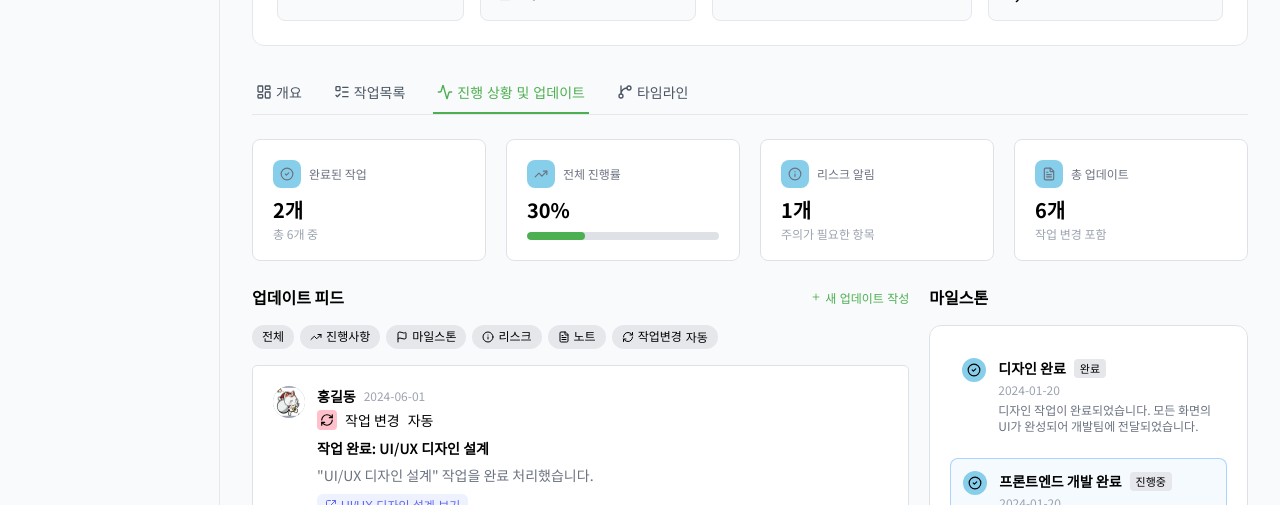
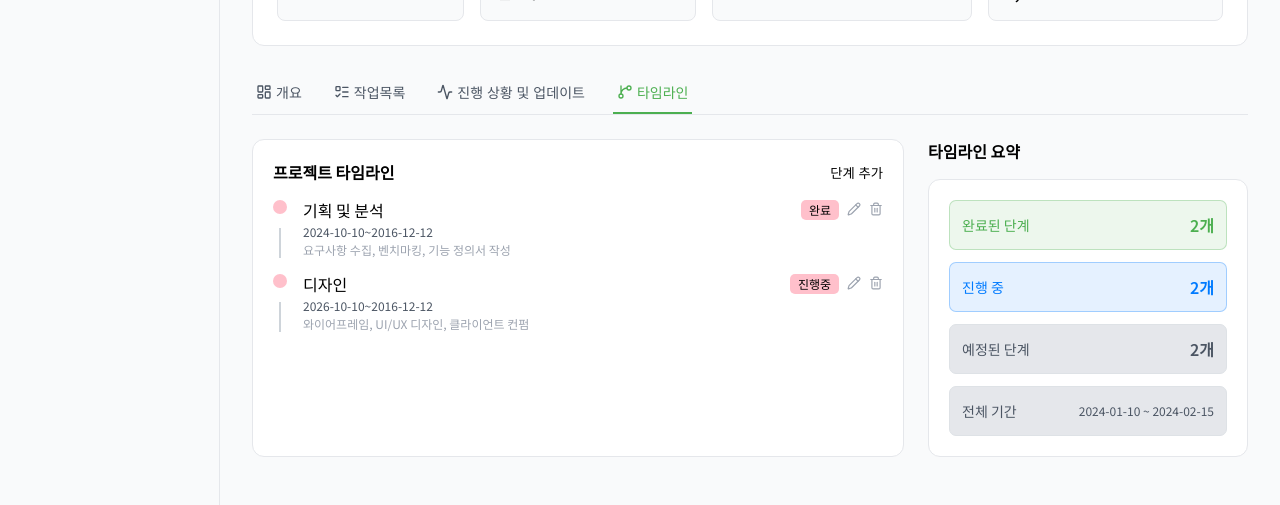
Before and after one commit to zingZZi/timely, a React (Vite) app: page /projects/detail/1 in a window 1280 px wide. Shown: the part 295-800 px from the top of the page. Built offline with nearby package versions, Linux system fonts and the light colour scheme; no server answers; sample sign-in values are in the browser's storage; a web font is replaced by a local one.

Commit message:
타임라인 부분 레이아웃 작업

```diff
--- a/src/pages/projects/detail/ProjectDetail.jsx
+++ b/src/pages/projects/detail/ProjectDetail.jsx
@@ -29,7 +29,7 @@ function ProjectDetail() {
     },
     { icon: <GitBranch />, menu: "타임라인", component: <TimelineTab /> },
   ];
-  const [activeBtn, setActiveBtn] = useState(2);
+  const [activeBtn, setActiveBtn] = useState(3);
   return (
     <>
       <BackPageLink to="/projects">프로젝트페이지로 돌아가기</BackPageLink>
--- a/src/pages/projects/detail/tabs/ProgressUpdate/UpdateFeedCard.jsx
+++ b/src/pages/projects/detail/tabs/ProgressUpdate/UpdateFeedCard.jsx
@@ -8,7 +8,9 @@ import {
 import * as S from "./UpdateFeedCard.style";
 import ProfileImg from "../../../../../components/profileImg/ProfileImg";
 import CommentLists from "./CommentLists";
+import { useState } from "react";
 function UpdateFeedCard() {
+  let [commentLitsShow, setCommentLitsShow] = useState(false);
   return (
     <S.UpdateFeedCard>
       <ProfileImg size={3.2} img="/img/sample.png" alt="홍길동 프로필 이미지" />
@@ -49,16 +51,18 @@ function UpdateFeedCard() {
           </S.FileList>
         </S.FileLists>
 
-        <S.CommentBtn>
+        <S.CommentBtn
+          onClick={() => {
+            setCommentLitsShow(!commentLitsShow);
+          }}
+        >
           <MessageSquare />
           댓글 2개
-          <S.CommentArrowWrap>
+          <S.CommentArrowWrap $active={commentLitsShow}>
             <ChevronDown />
           </S.CommentArrowWrap>
         </S.CommentBtn>
-
-
-        <CommentLists/>
+        {commentLitsShow ? <CommentLists /> : null}
       </S.CardContent>
     </S.UpdateFeedCard>
   );
--- a/src/pages/projects/detail/tabs/ProgressUpdate/UpdateFeedCard.style.js
+++ b/src/pages/projects/detail/tabs/ProgressUpdate/UpdateFeedCard.style.js
@@ -131,4 +131,7 @@ export const CommentArrowWrap = styled.span`
     width: 1.2rem;
     height: 1.2rem;
   }
+  rotate: ${({ active }) => {
+    active ? "calc(180deg)" : null;
+  }};
 `;
--- /dev/null
+++ b/src/pages/projects/detail/tabs/timeLine/AddTimeLine.jsx
@@ -0,0 +1,40 @@
+import FormField from "../../../../../components/form/FormField/FormField";
+import Input from "../../../../../components/form/Input/Input";
+import NativeSelect from "../../../../../components/form/Select/NativeSelect";
+import * as S from "./AddTimeLine.style";
+function AddTimeLine() {
+  return (
+    <form>
+      <fieldset>
+        <legend className="text-ir">타임라인 추가양식 폼</legend>
+        <S.Colgroup>
+          <FormField label="단계명" must>
+            <Input size="4.2" />
+          </FormField>
+          <FormField label="상태" must>
+            <NativeSelect
+              size="small"
+              datalists={["test", "test2"]}
+              dataValue=""
+              dataText=""
+            />
+          </FormField>
+        </S.Colgroup>
+        <S.Colgroup>
+          <FormField label="시작일" must>
+            <Input size="4.2" type="date" />
+          </FormField>
+          <FormField label="종료일" must>
+            <Input size="4.2" type="date" />
+          </FormField>
+        </S.Colgroup>
+
+        <FormField label="설명" must>
+          <Input size="4.2" />
+        </FormField>
+      </fieldset>
+    </form>
+  );
+}
+
+export default AddTimeLine;
--- /dev/null
+++ b/src/pages/projects/detail/tabs/timeLine/AddTimeLine.style.js
@@ -0,0 +1,8 @@
+import styled from "styled-components";
+
+export const AddTimeLine = styled.form``;
+
+export const Colgroup = styled.div`
+  display: flex;
+  gap: 1.2rem;
+`;
--- a/src/pages/projects/detail/tabs/timeLine/TimelineTab.jsx
+++ b/src/pages/projects/detail/tabs/timeLine/TimelineTab.jsx
@@ -1,8 +1,95 @@
+import { useState } from "react";
+import { Pencil, Trash2 } from "lucide-react";
+import * as S from "./TimelineTab.style";
+import AddTimeLine from "./AddTimeline";
+
 function TimelineTab() {
+  let testData = [
+    {
+      id: "1",
+      title: "기획 및 분석",
+      date: "2024-10-10~2016-12-12",
+      summary: "요구사항 수집, 벤치마킹, 기능 정의서 작성",
+      state: "완료",
+    },
+    {
+      id: "2",
+      title: "디자인",
+      date: "2026-10-10~2016-12-12",
+      summary: "와이어프레임, UI/UX 디자인, 클라이언트 컨펌",
+      state: "진행중",
+    },
+  ];
+
+  const [editingId, setEditingId] = useState(null);
+  const [timeLineForm, setTimeLineForm] = useState(false);
   return (
-    <>
-      <h3>타임라인</h3>
-    </>
+    <S.TimeLineWrap>
+      <S.ProjectTimeLine>
+        <S.Header>
+          <S.SectionTitle>프로젝트 타임라인</S.SectionTitle>
+          <button
+            onClick={() => {
+              setTimeLineForm(!timeLineForm);
+            }}
+          >
+            단계 추가
+          </button>
+        </S.Header>
+        {timeLineForm ? <AddTimeLine /> : null}
+        <ol>
+          {testData.map((e, i) => {
+            return (
+              <S.TimeLineList key={e.id}>
+                <S.StateSticker></S.StateSticker>
+                <article>
+                  <S.TimeLineHeader>
+                    <S.TimeTitle>{e.title}</S.TimeTitle>
+                    <S.TimeLineControls>
+                      <S.StateLabel>{e.state}</S.StateLabel>
+                      <button
+                        onClick={() => {
+                          setEditingId(i);
+                        }}
+                      >
+                        <Pencil />
+                      </button>
+                      <button>
+                        <Trash2 />
+                      </button>
+                    </S.TimeLineControls>
+                  </S.TimeLineHeader>
+                  <S.Statedate>{e.date}</S.Statedate>
+                  <S.StateSummary>{e.summary}</S.StateSummary>
+                </article>
+                {editingId === i ? <section>수정내용 컨텐츠</section> : null}
+              </S.TimeLineList>
+            );
+          })}
+        </ol>
+      </S.ProjectTimeLine>
+      <S.TimeLineSummary>
+        <S.SectionTitle>타임라인 요약</S.SectionTitle>
+        <S.SummaryLists>
+          <S.SummaryList color="main">
+            <S.SummaryLabel>완료된 단계</S.SummaryLabel>
+            <S.SummaryData>2개</S.SummaryData>
+          </S.SummaryList>
+          <S.SummaryList color="primary">
+            <S.SummaryLabel>진행 중</S.SummaryLabel>
+            <S.SummaryData>2개</S.SummaryData>
+          </S.SummaryList>
+          <S.SummaryList>
+            <S.SummaryLabel>예정된 단계</S.SummaryLabel>
+            <S.SummaryData>2개</S.SummaryData>
+          </S.SummaryList>
+          <S.SummaryList>
+            <S.SummaryLabel>전체 기간</S.SummaryLabel>
+            <S.SummaryDate>2024-01-10 ~ 2024-02-15</S.SummaryDate>
+          </S.SummaryList>
+        </S.SummaryLists>
+      </S.TimeLineSummary>
+    </S.TimeLineWrap>
   );
 }
 
--- /dev/null
+++ b/src/pages/projects/detail/tabs/timeLine/TimelineTab.style.js
@@ -0,0 +1,164 @@
+import styled, { css } from "styled-components";
+import { hexToRgba } from "../../../../../styles/utils/color";
+const boxbackground = css`
+  padding: 2rem;
+  background-color: ${({ theme }) => theme.colors.white};
+  border-radius: 1.2rem;
+  border: 1px solid ${({ theme }) => theme.colors.gray[200]};
+`;
+
+export const TimeLineWrap = styled.div`
+  display: flex;
+  gap: 2.4rem;
+`;
+
+export const SectionTitle = styled.h3`
+  font-size: ${({ theme }) => theme.fontSizes.md};
+  font-weight: ${({ theme }) => theme.fontWeights.bold};
+  line-height: 2.4rem;
+`;
+
+export const ProjectTimeLine = styled.section`
+  ${boxbackground}
+  flex-grow: 1;
+`;
+
+export const Header = styled.div`
+  display: flex;
+  align-items: center;
+  justify-content: space-between;
+`;
+
+export const TimeLineLists = styled.ol``;
+
+export const TimeLineList = styled.li`
+  padding-left: 3rem;
+  margin-top: 1.6rem;
+  position: relative;
+  &::before {
+    content: "";
+    width: 2px;
+    height: 52%;
+    background-color: ${({ theme }) => theme.colors.gray[400]};
+    position: absolute;
+    bottom: 0;
+    left: 6px;
+  }
+`;
+
+export const TimeLineInfo = styled.div``;
+export const TimeLineHeader = styled.div`
+  display: flex;
+  align-items: center;
+  justify-content: space-between;
+  margin-bottom: 0.4rem;
+`;
+export const TimeLineControls = styled.div`
+  display: flex;
+  gap: 0.8rem;
+  svg {
+    width: 1.4rem;
+    height: 1.4rem;
+    color: ${({ theme }) => theme.colors.gray[500]};
+  }
+`;
+
+export const TimeTitle = styled.h4`
+  font-size: ${({ theme }) => theme.fontSizes.md};
+  line-height: 2rem;
+`;
+
+export const StateLabel = styled.span`
+  font-size: ${({ theme }) => theme.fontSizes.xs};
+  line-height: 2rem;
+  padding: 0 0.8rem;
+  border-radius: 0.5rem;
+
+  background-color: pink;
+`;
+export const Statedate = styled.span`
+  display: block;
+  color: ${({ theme }) => theme.colors.gray[700]};
+  font-size: ${({ theme }) => theme.fontSizes.xs};
+  line-height: 1.6rem;
+  margin-bottom: 0.2rem;
+`;
+export const StateSummary = styled.p`
+  color: ${({ theme }) => theme.colors.gray[500]};
+  font-size: ${({ theme }) => theme.fontSizes.xs};
+  line-height: 1.6rem;
+`;
+
+export const StateSticker = styled.i`
+  position: absolute;
+  width: 1.4rem;
+  height: 1.4rem;
+  background-color: pink;
+  border-radius: 60%;
+  left: 0;
+`;
+
+export const TimeLineSummary = styled.section`
+  flex-grow: 0;
+  width: 320px;
+`;
+export const SummaryLists = styled.ul`
+  ${boxbackground};
+  margin-top: 1.6rem;
+`;
+export const SummaryList = styled.li`
+  display: flex;
+  align-items: center;
+  justify-content: space-between;
+  padding: 1.2rem;
+  margin-top: 1.2rem;
+  border-radius: 0.7rem;
+  color: ${({ color, theme }) => {
+    switch (color) {
+      case "main":
+        return theme.colors.main;
+      case "primary":
+        return theme.colors.primary;
+      default:
+        return theme.colors.gray[700];
+    }
+  }};
+  background-color: ${({ color, theme }) => {
+    switch (color) {
+      case "main":
+        return hexToRgba(theme.colors.main, 0.1);
+      case "primary":
+        return hexToRgba(theme.colors.primary, 0.1);
+
+      default:
+        return theme.colors.gray[200];
+    }
+  }};
+  border: 1px solid
+    ${({ color, theme }) => {
+      switch (color) {
+        case "main":
+          return hexToRgba(theme.colors.main, 0.3);
+        case "primary":
+          return hexToRgba(theme.colors.primary, 0.3);
+
+        default:
+          return theme.colors.gray[300];
+      }
+    }};
+  &:first-child {
+    margin-top: 0;
+  }
+`;
+export const SummaryLabel = styled.strong`
+  font-size: ${({ theme }) => theme.fontSizes.sm};
+`;
+export const SummaryData = styled.strong`
+  font-size: ${({ theme }) => theme.fontSizes.md};
+  font-weight: ${({ theme }) => theme.fontWeights.semibold};
+  line-height: 2.4rem;
+`;
+export const SummaryDate = styled.strong`
+  font-size: ${({ theme }) => theme.fontSizes.xs};
+  line-height: 2.4rem;
+`;
```
